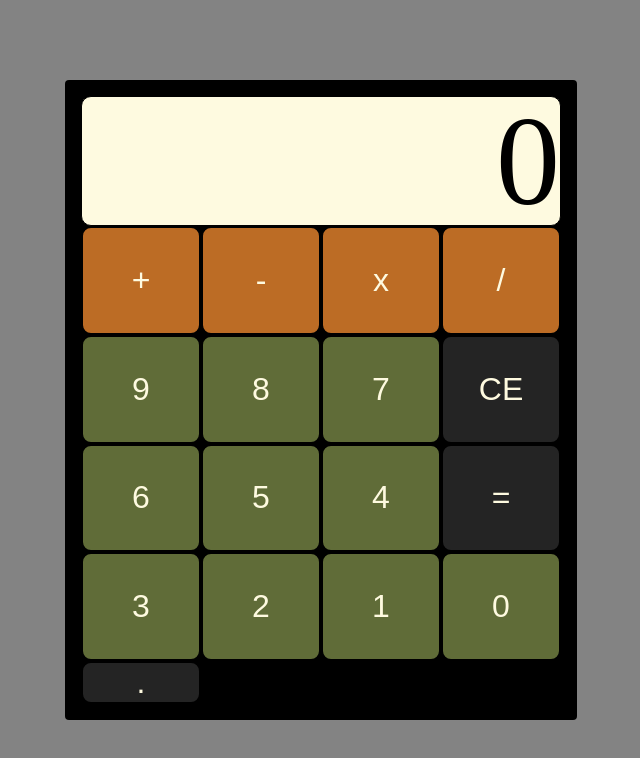
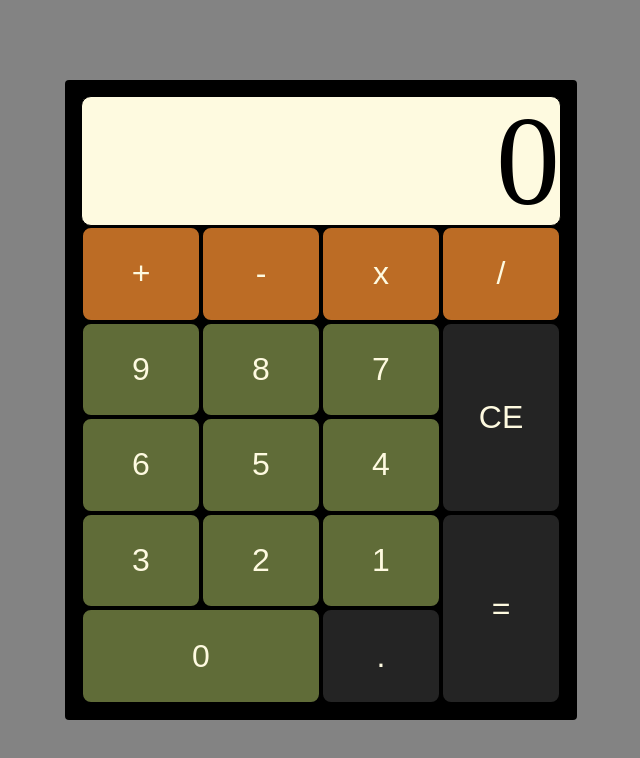
Before and after one commit to ManBoyChild/calculator, a plain HTML site: page index.html in a window 1280 px wide. Shown: the whole page, without its empty margins (319-959 px from the left). Drawn offline with Linux system fonts and the light colour scheme.

Commit message:
Had to change some styling to make room for the zero button

```diff
--- a/styles.css
+++ b/styles.css
@@ -1,8 +1,9 @@
+/* GRID SETUP AND LAYOUT*/
 .container {
     background-color: black;
     border-radius: 4px;
     display: grid;
-    grid-template-rows: repeat(5, 1fr);
+    grid-template-rows: repeat(6, 1fr);
     grid-template-columns: repeat(4, 1fr);
     grid-column: 2/3;
     grid-row: 2/3;
@@ -18,6 +19,27 @@
     outline: none;
 }
 
+.clear {
+    grid-row: 3/5;
+    grid-column: 4/5;
+}
+
+.decimal {
+    grid-row: 6/7;
+    grid-column: 3/4;
+}
+
+.equals {
+    grid-row: 5/7;
+    grid-column: 4/5;
+}
+
+.zero {
+    grid-row: 6/7;
+    grid-column: 1/3;
+}
+
+/* STYLING OF BUTTONS AND DISPLAY*/
 .container>button:active {
     box-shadow: 0 2px #666;
     transform: translateY(2px);
```
